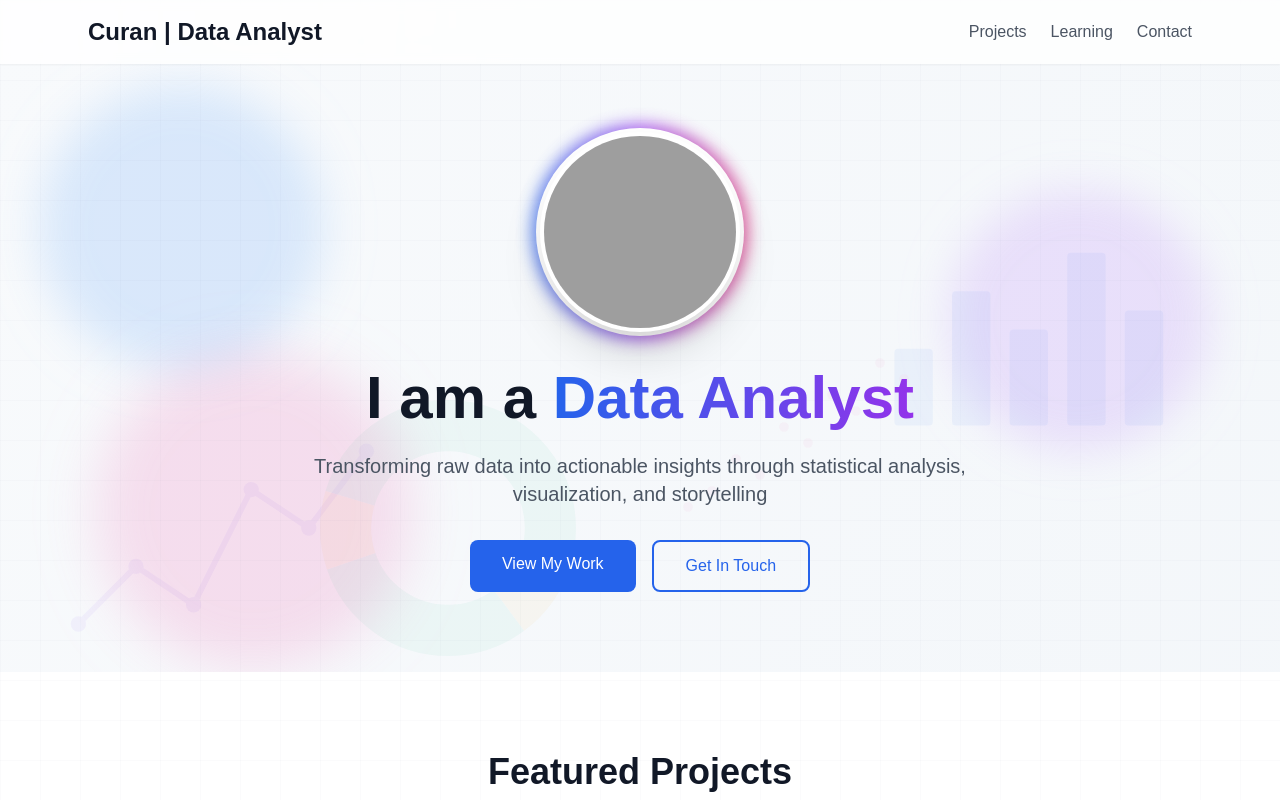
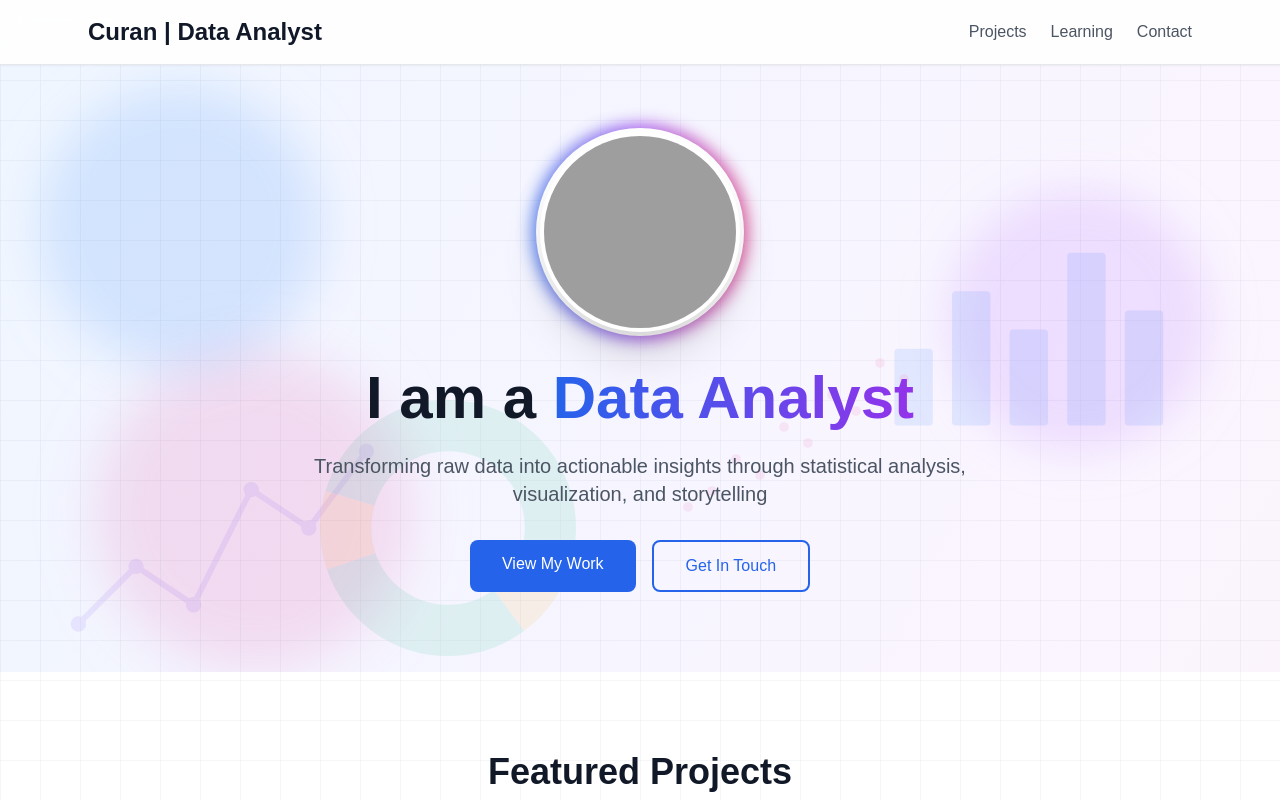
Before and after one commit to jjcuran-code/curan_app-dev_portfolio, a Next.js app: page / in a window 1280 px wide. Shown: the top 800 px of the page. Built offline with nearby package versions, Linux system fonts and the light colour scheme; grey boxes are pictures that could not be loaded.

Commit message:
Enhance light mode with colorful gradient background and improved visibility

```diff
--- a/app/page.tsx
+++ b/app/page.tsx
@@ -2,20 +2,20 @@ import Image from 'next/image';
 
 export default function Home() {
   return (
-    <div className="min-h-screen bg-gradient-to-br from-slate-50 to-slate-100 dark:from-gray-900 dark:to-gray-800 relative overflow-hidden">
+    <div className="min-h-screen bg-gradient-to-br from-blue-50 via-purple-50 to-pink-50 dark:from-gray-900 dark:to-gray-800 relative overflow-hidden">
       {/* Data Analytics Background Pattern */}
-      <div className="fixed inset-0 pointer-events-none opacity-30 dark:opacity-20">
+      <div className="fixed inset-0 pointer-events-none opacity-40 dark:opacity-20">
         {/* Grid Pattern */}
         <div className="absolute inset-0" style={{
           backgroundImage: `
-            linear-gradient(to right, rgba(100, 116, 139, 0.1) 1px, transparent 1px),
-            linear-gradient(to bottom, rgba(100, 116, 139, 0.1) 1px, transparent 1px)
+            linear-gradient(to right, rgba(100, 116, 139, 0.15) 1px, transparent 1px),
+            linear-gradient(to bottom, rgba(100, 116, 139, 0.15) 1px, transparent 1px)
           `,
           backgroundSize: '40px 40px'
         }}></div>
 
         {/* Data Visualization Elements */}
-        <svg className="absolute top-20 right-10 w-96 h-96 opacity-20" viewBox="0 0 200 200">
+        <svg className="absolute top-20 right-10 w-96 h-96 opacity-30 dark:opacity-20" viewBox="0 0 200 200">
           {/* Bar Chart */}
           <rect x="20" y="140" width="20" height="40" fill="#3b82f6" rx="2"/>
           <rect x="50" y="110" width="20" height="70" fill="#3b82f6" rx="2"/>
@@ -25,7 +25,7 @@ export default function Home() {
         </svg>
 
         {/* Line Chart */}
-        <svg className="absolute bottom-20 left-10 w-96 h-96 opacity-20" viewBox="0 0 200 200">
+        <svg className="absolute bottom-20 left-10 w-96 h-96 opacity-30 dark:opacity-20" viewBox="0 0 200 200">
           <polyline points="20,150 50,120 80,140 110,80 140,100 170,60"
             fill="none" stroke="#8b5cf6" strokeWidth="3" strokeLinecap="round" strokeLinejoin="round"/>
           <circle cx="20" cy="150" r="4" fill="#8b5cf6"/>
@@ -37,7 +37,7 @@ export default function Home() {
         </svg>
 
         {/* Pie Chart */}
-        <svg className="absolute top-1/2 left-1/4 w-64 h-64 opacity-15" viewBox="0 0 100 100">
+        <svg className="absolute top-1/2 left-1/4 w-64 h-64 opacity-25 dark:opacity-15" viewBox="0 0 100 100">
           <circle cx="50" cy="50" r="40" fill="none" stroke="#10b981" strokeWidth="20"
             strokeDasharray="75 25" transform="rotate(-90 50 50)"/>
           <circle cx="50" cy="50" r="40" fill="none" stroke="#f59e0b" strokeWidth="20"
@@ -45,7 +45,7 @@ export default function Home() {
         </svg>
 
         {/* Scatter Plot */}
-        <svg className="absolute top-1/3 right-1/4 w-80 h-80 opacity-15" viewBox="0 0 200 200">
+        <svg className="absolute top-1/3 right-1/4 w-80 h-80 opacity-25 dark:opacity-15" viewBox="0 0 200 200">
           <circle cx="30" cy="150" r="3" fill="#ec4899"/>
           <circle cx="60" cy="120" r="3" fill="#ec4899"/>
           <circle cx="45" cy="140" r="3" fill="#ec4899"/>
@@ -60,7 +60,7 @@ export default function Home() {
       </div>
 
       {/* Navigation */}
-      <nav className="fixed top-0 w-full bg-white/80 dark:bg-gray-900/80 backdrop-blur-sm shadow-sm z-50">
+      <nav className="fixed top-0 w-full bg-white/90 dark:bg-gray-900/90 backdrop-blur-md shadow-sm z-50 border-b border-gray-200 dark:border-gray-800">
         <div className="max-w-6xl mx-auto px-6 py-4">
           <div className="flex justify-between items-center">
             <h1 className="text-2xl font-bold text-gray-900 dark:text-white">Curan | Data Analyst</h1>
```
